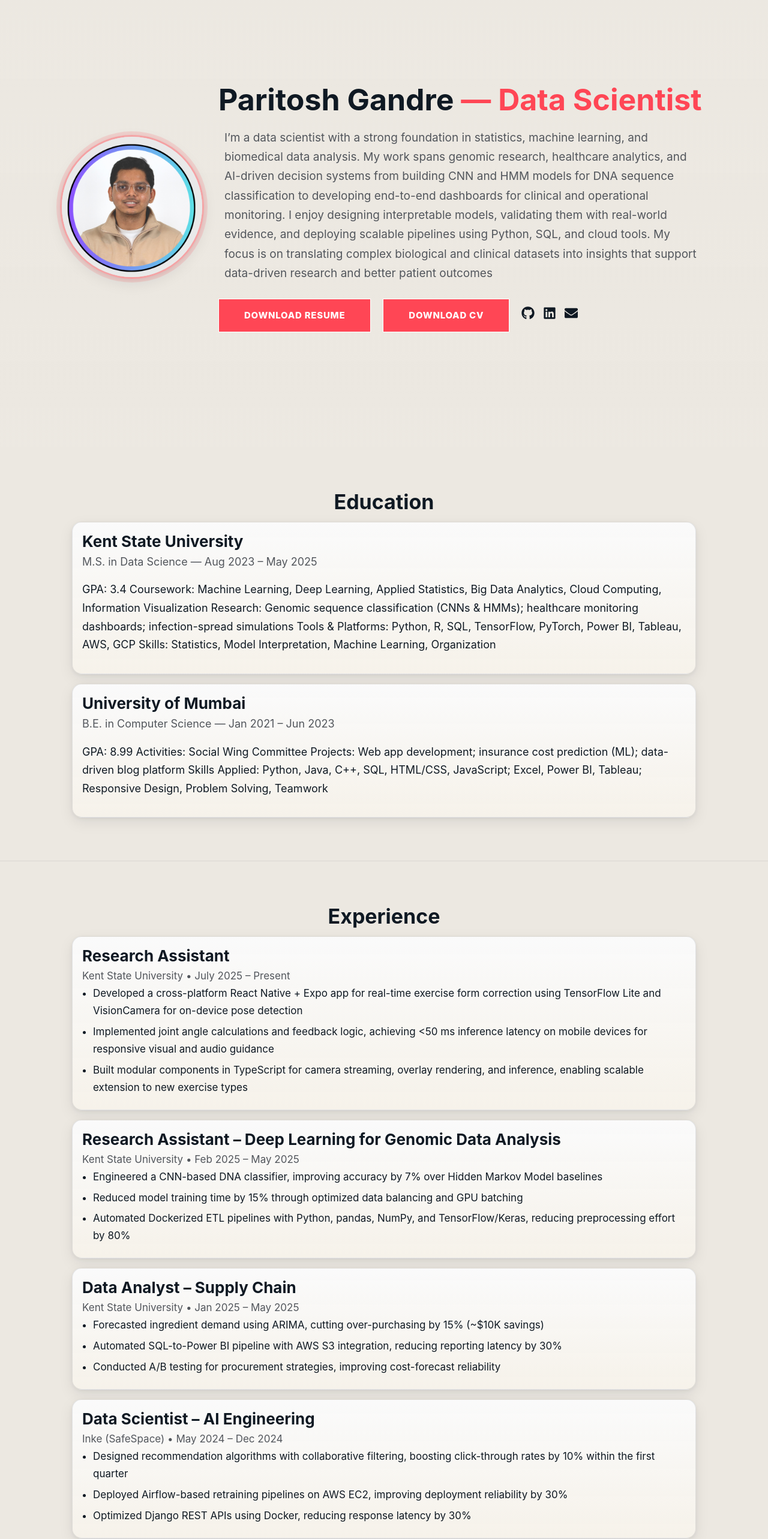
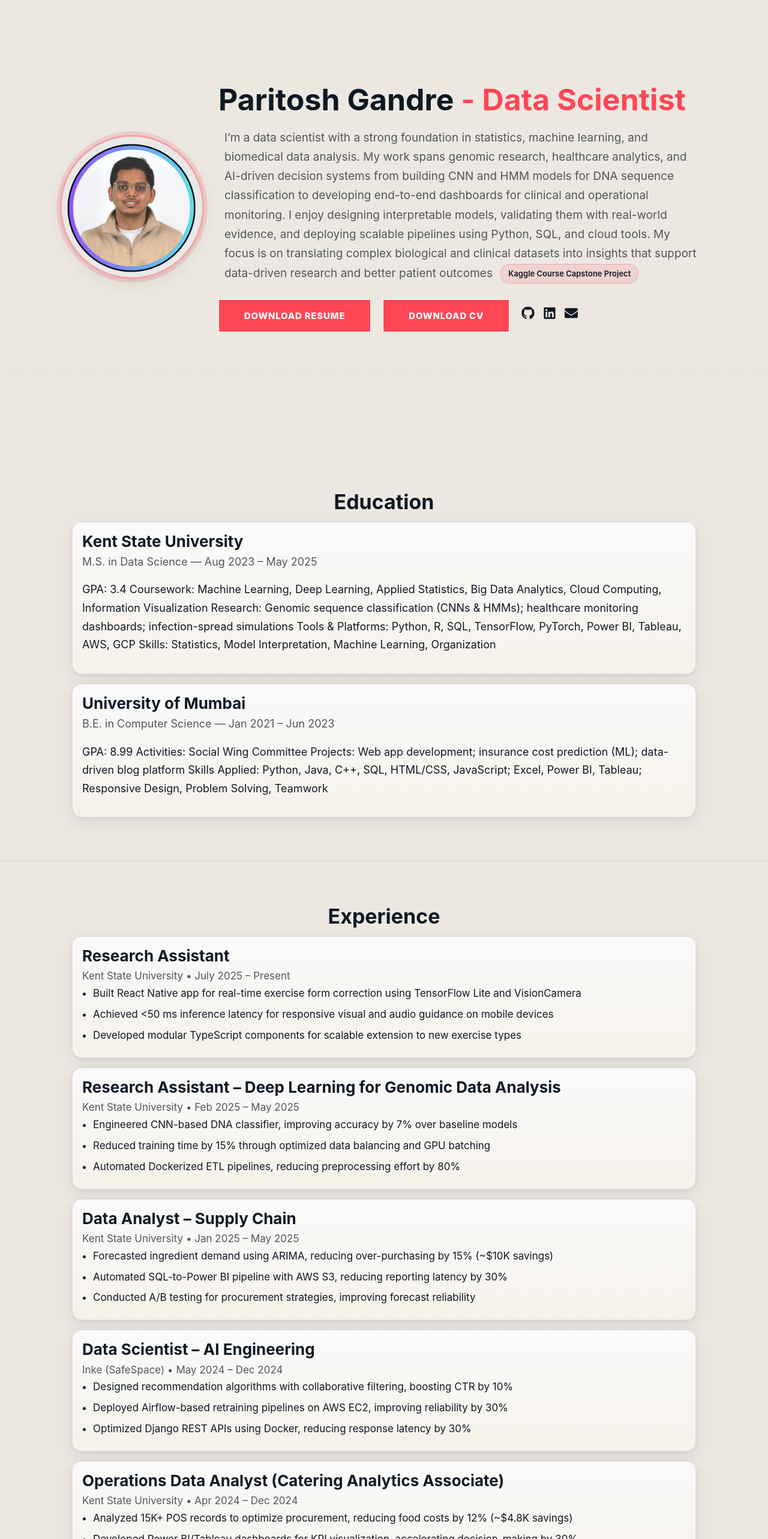
Before and after one commit to paritosh100/Portfolio-react, a React (Vite) app: page / in a window 1280 px wide. Shown: the part 120-2686 px from the top of the page at 60% size. Built offline with nearby package versions, Linux system fonts and the light colour scheme.

Commit message:
Added MediGuard-AI

```diff
--- a/src/components/Hero.jsx
+++ b/src/components/Hero.jsx
@@ -19,9 +19,19 @@ export default function Hero() {
         <div className="hero-copy">
           <h1 className="hero-title">
             {identity.name}
-            <span className="hero-title-accent"> — {identity.title}</span>
+            <span className="hero-title-accent"> - {identity.title}</span>
           </h1>
-          <p className="hero-intro">{identity.shortIntro}</p>
+          <p className="hero-intro">
+            {identity.shortIntro}{' '}
+            <a
+              href="https://github.com/paritosh100/MediGuard-AI/tree/v1"
+              className="hero-capsule"
+              target="_blank"
+              rel="noopener noreferrer"
+            >
+              Kaggle Course Capstone Project
+            </a>
+          </p>
           <div className="hero-actions">
             <a href="/PARITOSH_GANDRE.pdf" className="btn primary" target="_blank" rel="noopener noreferrer">
   Download Resume
--- a/src/data.js
+++ b/src/data.js
@@ -44,11 +44,9 @@ export const experiences = [{
         start: "July 2025",
         end: "Present",
         bullets: [
-            "Developed a cross-platform React Native + Expo app for real-time exercise form correction using TensorFlow Lite and VisionCamera for on-device pose detection",
-
-            "Implemented joint angle calculations and feedback logic, achieving <50 ms inference latency on mobile devices for responsive visual and audio guidance",
-
-            "Built modular components in TypeScript for camera streaming, overlay rendering, and inference, enabling scalable extension to new exercise types",
+            "Built React Native app for real-time exercise form correction using TensorFlow Lite and VisionCamera",
+            "Achieved <50 ms inference latency for responsive visual and audio guidance on mobile devices",
+            "Developed modular TypeScript components for scalable extension to new exercise types"
         ]
     },
     {
@@ -57,9 +55,9 @@ export const experiences = [{
         start: "Feb 2025",
         end: "May 2025",
         bullets: [
-            "Engineered a CNN-based DNA classifier, improving accuracy by 7% over Hidden Markov Model baselines",
-            "Reduced model training time by 15% through optimized data balancing and GPU batching",
-            "Automated Dockerized ETL pipelines with Python, pandas, NumPy, and TensorFlow/Keras, reducing preprocessing effort by 80%"
+            "Engineered CNN-based DNA classifier, improving accuracy by 7% over baseline models",
+            "Reduced training time by 15% through optimized data balancing and GPU batching",
+            "Automated Dockerized ETL pipelines, reducing preprocessing effort by 80%"
         ]
     },
     {
@@ -68,9 +66,9 @@ export const experiences = [{
         start: "Jan 2025",
         end: "May 2025",
         bullets: [
-            "Forecasted ingredient demand using ARIMA, cutting over-purchasing by 15% (~$10K savings)",
-            "Automated SQL-to-Power BI pipeline with AWS S3 integration, reducing reporting latency by 30%",
-            "Conducted A/B testing for procurement strategies, improving cost-forecast reliability"
+            "Forecasted ingredient demand using ARIMA, reducing over-purchasing by 15% (~$10K savings)",
+            "Automated SQL-to-Power BI pipeline with AWS S3, reducing reporting latency by 30%",
+            "Conducted A/B testing for procurement strategies, improving forecast reliability"
         ]
     },
     {
@@ -79,8 +77,8 @@ export const experiences = [{
         start: "May 2024",
         end: "Dec 2024",
         bullets: [
-            "Designed recommendation algorithms with collaborative filtering, boosting click-through rates by 10% within the first quarter",
-            "Deployed Airflow-based retraining pipelines on AWS EC2, improving deployment reliability by 30%",
+            "Designed recommendation algorithms with collaborative filtering, boosting CTR by 10%",
+            "Deployed Airflow-based retraining pipelines on AWS EC2, improving reliability by 30%",
             "Optimized Django REST APIs using Docker, reducing response latency by 30%"
         ]
     },
@@ -90,9 +88,9 @@ export const experiences = [{
         start: "Apr 2024",
         end: "Dec 2024",
         bullets: [
-            "Analyzed 15K+ POS and inventory records using pandas and Hadoop to optimize procurement, reducing food costs by 12% (~$4.8K savings)",
+            "Analyzed 15K+ POS records to optimize procurement, reducing food costs by 12% (~$4.8K savings)",
             "Developed Power BI/Tableau dashboards for KPI visualization, accelerating decision-making by 30%",
-            "Automated Excel/VBA reporting processes, cutting manual reporting time by 25%"
+            "Automated Excel/VBA reporting processes, cutting manual time by 25%"
         ]
     },
     {
@@ -101,16 +99,22 @@ export const experiences = [{
         start: "Jan 2022",
         end: "Jun 2023",
         bullets: [
-            "Developed predictive maintenance models using sensor and machine log data (vibration, temperature, usage hours) to forecast equipment failures, reducing downtime by 20%",
-            "Built real-time operations dashboard using Python, Flask, and SQL for monitoring machine health, throughput, and anomaly detection",
-            "Engineered ETL pipelines to integrate and clean heterogeneous datasets from machine logs, service reports, and production records, improving analysis efficiency by 30%",
-            "Partnered with operations and sales teams to design data-driven insights for optimizing spare parts procurement and maintenance scheduling"
+            "Developed predictive maintenance models using sensor data, reducing downtime by 20%",
+            "Built real-time dashboard using Python, Flask, and SQL for machine health monitoring",
+            "Engineered ETL pipelines integrating heterogeneous datasets, improving efficiency by 30%"
         ]
     }
 ];
 
 // Projects (3–6 recommended)
 export const projects = [{
+        title: "MediGuard AI - Healthcare Fraud Detection",
+        description: "Multi-agent AI healthcare fraud detection system using Google ADK & Gemini 2.5. Built Agent 1 (Identity & Claims Fraud Detection), Next.js frontend with real-time workflow visualization, FastAPI backend, and custom ADK FunctionTools. Detects identity misuse, billing fraud, and discharge blockers with sequential agent workflow.",
+        tech: ["Google ADK", "Gemini 2.5", "Next.js", "FastAPI", "Python", "TypeScript", "Tailwind CSS", "Pandas"],
+        repo: "https://github.com/paritosh100/MediGuard-AI/tree/v1",
+        live: ""
+    },
+    {
         title: "EchoHealth: Safe Healthcare Voice Agent",
         description: "Voice-first medical information assistant powered by LiveKit WebRTC and OpenAI Realtime API. Provides evidence-based health information exclusively from MEDLINE sources with safety-first design, always recommending professional healthcare consultation. Features RAG system with FAISS vector search and inline citations.",
         tech: ["Python", "LiveKit", "OpenAI Realtime", "React", "FAISS", "RAG", "Flask", "WebRTC"],
--- a/src/styles/global.css
+++ b/src/styles/global.css
@@ -202,6 +202,28 @@ a:focus-visible, button:focus-visible { box-shadow: var(--focus); border-radius:
 .hero-title-accent { color: #ff4655; }
 .hero-intro { color: var(--muted); font-size: clamp(16px, 1.8vw, 19px); padding: 10px; }
 
+.hero-capsule {
+  display: inline-block;
+  padding: 4px 12px;
+  border-radius: 16px;
+  background: color-mix(in oklab, var(--accent-500) 12%, transparent);
+  border: 1px solid color-mix(in oklab, var(--accent-500) 30%, transparent);
+  color: var(--text);
+  font-size: 13px;
+  font-weight: 600;
+  text-decoration: none;
+  transition: all 0.2s ease;
+  margin-left: 8px;
+  vertical-align: middle;
+}
+
+.hero-capsule:hover {
+  background: color-mix(in oklab, var(--accent-500) 20%, transparent);
+  border-color: color-mix(in oklab, var(--accent-500) 50%, transparent);
+  transform: translateY(-1px);
+  box-shadow: 0 2px 8px rgba(255, 70, 85, 0.2);
+}
+
 .hero-photo { display: flex; justify-content: center; }
 .avatar {
   width: 240px; height: 240px; object-fit: cover; border-radius: 50%;
@@ -355,6 +377,165 @@ a:focus-visible, button:focus-visible { box-shadow: var(--focus); border-radius:
 .bullets { margin: 0; padding-left: 18px; }
 .bullets li { margin-bottom: 6px; }
 
+/* =========================================================
+   PPT TIMELINE — PowerPoint-style horizontal timeline
+   ========================================================= */
+.ppt-timeline-container {
+  position: relative;
+  width: 100%;
+  max-width: 1400px;
+  margin: 60px auto;
+  padding: 80px 20px 60px;
+}
+
+.ppt-timeline-line {
+  position: absolute;
+  top: 120px;
+  left: 0;
+  right: 0;
+  width: calc(100% - 80px);
+  margin: 0 40px;
+  height: 3px;
+  background: var(--muted);
+  display: flex;
+  justify-content: space-between;
+  align-items: center;
+  z-index: 1;
+}
+
+.ppt-timeline-dot {
+  width: 12px;
+  height: 12px;
+  border-radius: 50%;
+  background: var(--muted);
+  position: relative;
+  flex-shrink: 0;
+}
+
+.ppt-timeline-events {
+  display: grid;
+  grid-template-columns: repeat(auto-fit, minmax(220px, 1fr));
+  gap: 30px;
+  align-items: start;
+  position: relative;
+  z-index: 2;
+  margin-top: 20px;
+}
+
+.ppt-timeline-event {
+  display: flex;
+  flex-direction: column;
+  align-items: center;
+  position: relative;
+}
+
+.ppt-icon-wrapper {
+  position: relative;
+  margin-bottom: 25px;
+  z-index: 3;
+}
+
+.ppt-icon-circle {
+  width: 80px;
+  height: 80px;
+  border-radius: 50%;
+  display: flex;
+  align-items: center;
+  justify-content: center;
+  border: 3px dashed;
+  background: var(--surface);
+  box-shadow: 0 2px 8px rgba(0, 0, 0, 0.1);
+  position: relative;
+}
+
+.ppt-icon-circle::before {
+  content: '';
+  position: absolute;
+  width: 100%;
+  height: 100%;
+  border-radius: 50%;
+  background: inherit;
+  opacity: 0.3;
+  z-index: -1;
+}
+
+.ppt-content-box {
+  width: 100%;
+  background: var(--surface);
+  border: 2px solid var(--muted);
+  border-radius: 8px;
+  padding: 20px;
+  box-shadow: 0 2px 8px rgba(0, 0, 0, 0.08);
+  text-align: center;
+}
+
+.ppt-content-title {
+  font-size: 18px;
+  font-weight: 700;
+  color: var(--text);
+  margin: 0 0 8px;
+  line-height: 1.3;
+}
+
+.ppt-content-meta {
+  font-size: 13px;
+  color: var(--muted);
+  margin-bottom: 12px;
+  font-weight: 500;
+}
+
+.ppt-content-description {
+  text-align: left;
+  margin: 0;
+  font-size: 14px;
+  color: var(--text);
+  line-height: 1.7;
+  margin-top: 12px;
+}
+
+/* Responsive adjustments */
+@media (max-width: 1200px) {
+  .ppt-timeline-events {
+    grid-template-columns: repeat(auto-fit, minmax(200px, 1fr));
+    gap: 25px;
+  }
+}
+
+@media (max-width: 768px) {
+  .ppt-timeline-container {
+    padding: 30px 10px 40px;
+  }
+
+  .ppt-timeline-line {
+    position: relative;
+    top: 0;
+    margin: 0 auto 60px;
+    width: calc(100% - 40px);
+  }
+
+  .ppt-timeline-events {
+    grid-template-columns: 1fr;
+    gap: 40px;
+    max-width: 500px;
+    margin: 0 auto;
+    margin-top: 0;
+  }
+
+  .ppt-icon-circle {
+    width: 70px;
+    height: 70px;
+  }
+
+  .ppt-icon-circle svg {
+    width: 24px;
+    height: 24px;
+  }
+
+  .ppt-content-box {
+    padding: 18px;
+  }
+}
+
 /* Chips / Tags */
 .chiplist { display: flex; flex-wrap: wrap; gap: 8px; padding: 0; margin: 8px 0 0; list-style: none; }
 .chip,
```
Also changed, not shown: 1 other file (tests, documents, lock files or other folders).
